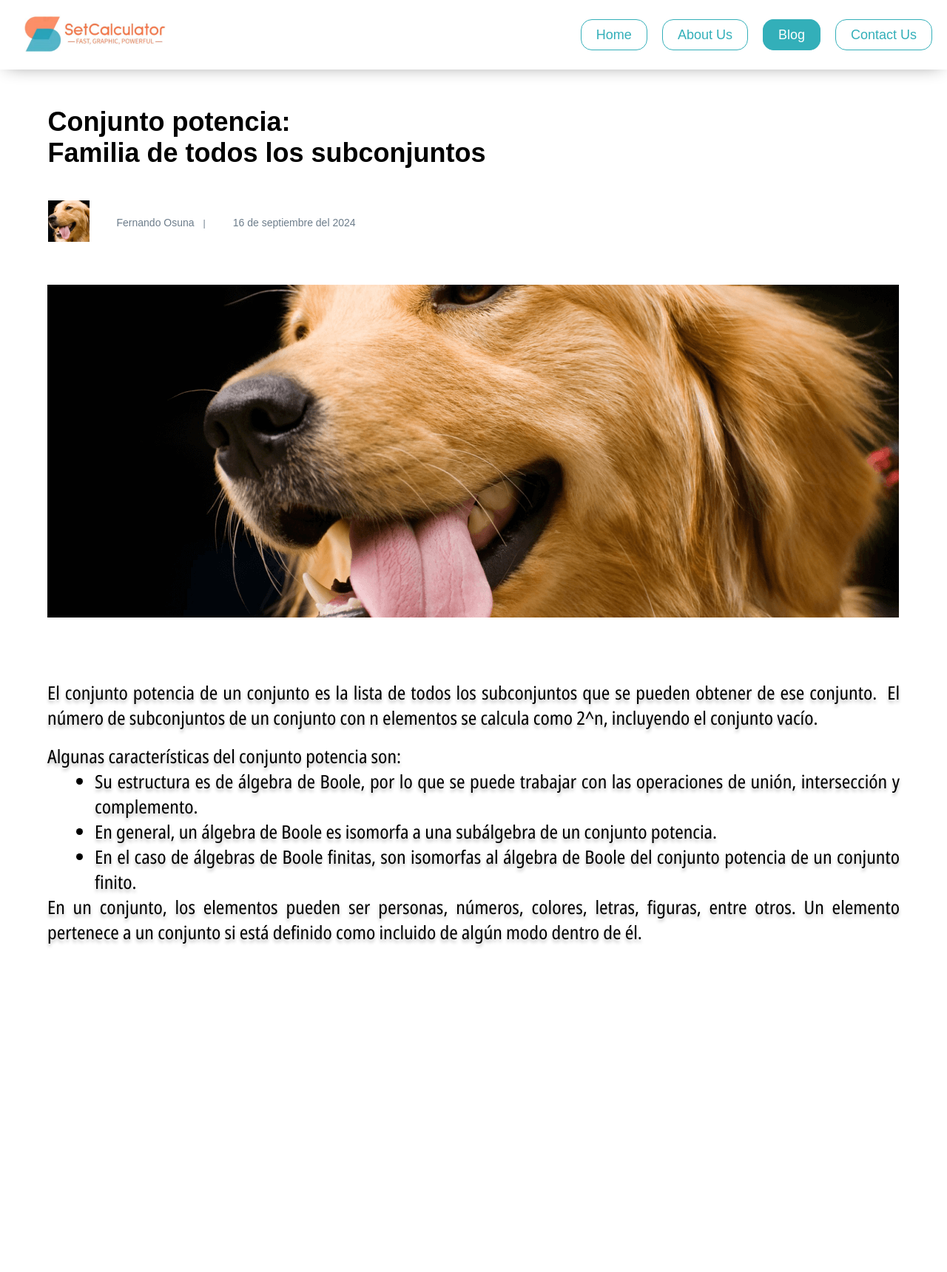
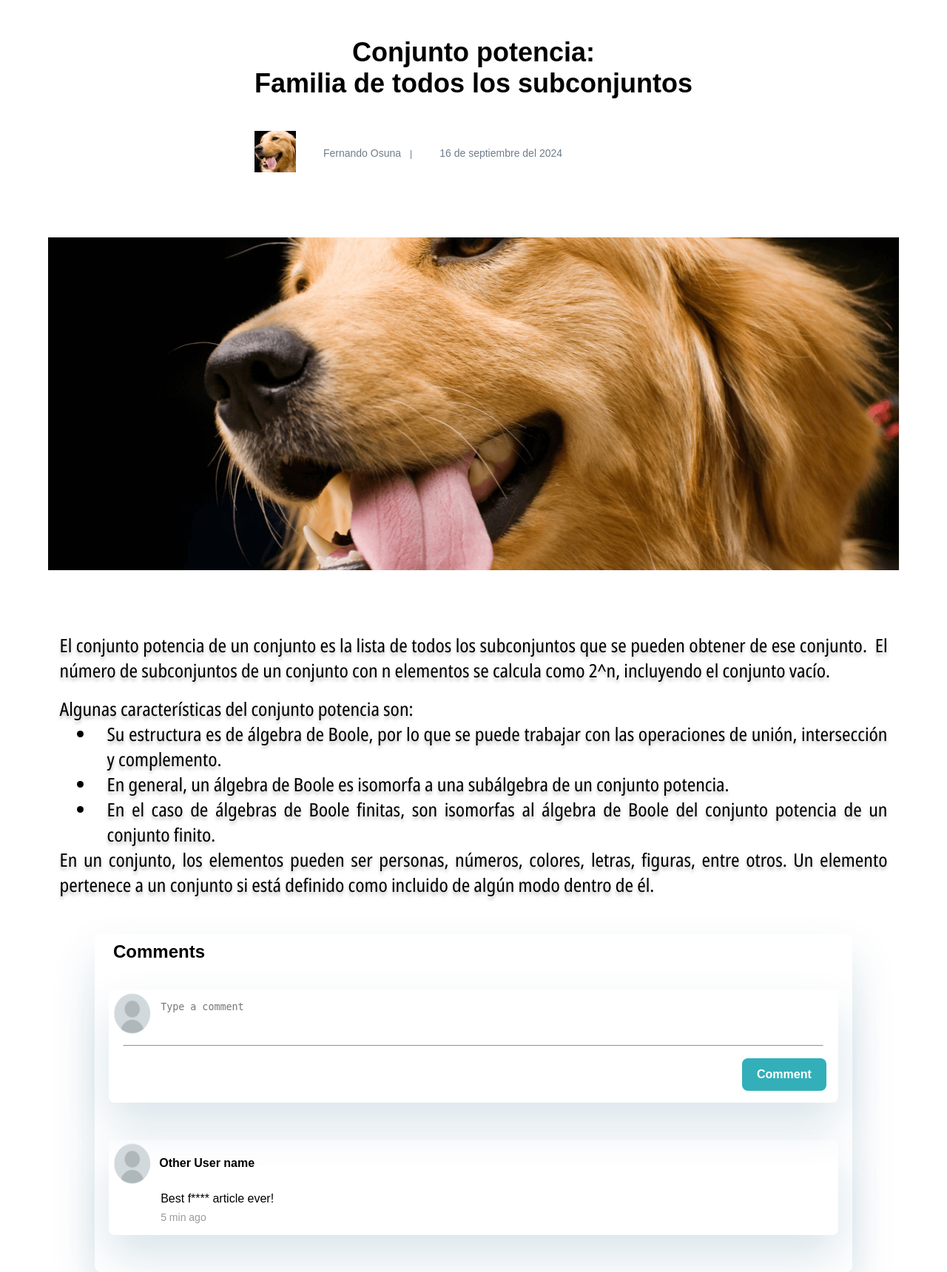
Before and after one commit to Fosuna-code/SetCalculator_LandingPage, a PHP site: page /BlogPost.html in a window 1280 px wide. Shown: the whole page at 74% size. Before the commit the page ends 1281 px from the top, so only its background shows below. Run offline with PHP 8.4, Linux system fonts and the light colour scheme.

Commit message:
bux fixed - repsonsive blogpost

```diff
--- a/Blog.html
+++ b/Blog.html
@@ -30,12 +30,14 @@
                 </div>
                 <section class="cards_section">
                         <article class="card_container">
+                            <a href="./BlogPost.html">
                                 <picture class="card_image_container">
                                     <img src="/Style/img/cardPlaceholder.png" alt="Card placeholder"
                                     width="380"
                                     height="360"
                                     loading="lazy" decoding="async">
                                 </picture>
+                            </a>
                             <div class="card_info_container">
                                 <header class="card_header">
                                     <h2>Conjunto potencia: Familia de todos los subconjuntos</h2>
--- a/BlogPost.html
+++ b/BlogPost.html
@@ -39,7 +39,6 @@
                 </nav>
             </header>
             <main>
-                <section>
                     <picture id="BlogPostImage">
                         <img src="./Style/img/blogImage.png" alt="Blog post image">
                     </picture>
@@ -59,9 +58,46 @@
                     <p class="postP">
                         En un conjunto, los elementos pueden ser personas, números, colores, letras, figuras, entre otros. Un elemento pertenece a un conjunto si está definido como incluido de algún modo dentro de él.
                     </p>
-                </section>
             </main>
        </article>
+       <section class="commets">
+           <h2>Comments</h2>
+           <div class="commets_card comments_card_user">
+                <div class="card_img_input">
+                    <picture>
+                        <img src="./Style/img/userimg.png" alt="User profile image"
+                        width="60"
+                        height="65">
+                    </picture>
+                    <textarea name="Comment input" id="card_input" placeholder="Type a comment"></textarea>
+                </div>
+                <hr>
+                <div class="card_format_cta">
+                    <div class="comment_button">
+                        <button >Comment</button>
+                    </div>
+                </div>
+           </div>
+           <template id="comment_template">
+                <div class="commets_card comment_other">
+                        <div class="card_img_input">
+                            <figure>
+                                <img src="./Style/img/userimg.png" alt="User profile image"
+                                width="60"
+                                height="65">
+                                <figcaption>Other User name</figcaption>
+                            </figure>
+                            <div class="commet_content">
+                                <p>Best f**** article ever!</p>
+                                <legend>5 min ago</legend>
+                            </div>
+                        </div>
+                </div>
+            </template>
+        </section>
     </main>
+    <footer>
+
+    </footer>
 </body>
 </html>
--- a/Style/desktop-blog.css
+++ b/Style/desktop-blog.css
@@ -1,4 +1,8 @@
-
+*{
+    padding: 0;
+    margin: 0;
+    box-sizing: border-box;
+}
 .blog_body{
     background-image:
         radial-gradient(circle,  rgba(247, 147, 76, 0.2) 300px, transparent 101px),
@@ -110,3 +114,42 @@
 #acard{
     display: block;
 }
+
+@media screen and (max-width: 1280px) {
+    .main_header{
+        display: none;
+    }
+    .cards_section{
+        margin-inline: 20px;
+        display: grid;
+        grid-template-columns: repeat(auto-fit,minmax(250px,1fr));
+        gap: 20px;
+    }
+    .card_image_container img{
+        width: 270px;
+        height: 250px;
+        object-fit: cover;
+    }
+    .card_info_container {
+        width: 250px;
+        height: 280px;
+    }
+    .card_info_container hr{
+        width: 190px;
+    }
+    .card_footer span{
+        display: none;
+    }
+    .blog_title{
+        padding: 0;
+    }
+    .card_container{
+        cursor: pointer;
+        display: grid;
+        place-items: center;
+    }
+    .card_image_container{
+        width: 0;
+        height: 0;
+    }
+}
--- a/Style/desktop-blogPost.css
+++ b/Style/desktop-blogPost.css
@@ -3,7 +3,6 @@
     margin: 0;
     box-sizing: border-box;
 }
-@media only screen and (min-width: 1280px){
     .blogPost_main{
         display: flex;
         justify-content: center;
@@ -12,6 +11,13 @@
     }
     #Blogpost{
         margin-top: 50px;
+        margin-inline: 12px;
+        flex-direction: column;
+        display: flex;
+        align-self: center;
+        width: 100%;
+        justify-content: center;
+        max-width: 1151px;
     }
     #BlogPostHeader{
         margin-bottom: 55px;
@@ -30,7 +36,7 @@
         margin-left: 12px;
     }
     #Blogpost main {
-        width: 1151.012px;
+        max-width: 1151.012px;
         /* height: 450px; */
         margin-top: 30px;
         align-items: center;
@@ -61,6 +67,7 @@
         font-weight: 400;
         line-height: normal;
         align-self: flex-start;
+        padding-inline: 1rem;
     }
     .postP_ul li{
         align-items: auto;
@@ -172,4 +179,25 @@
         font-size: 14px;
         color: rgba(0, 0, 0, 0.40);
     }
-}
+
+
+    @media screen and (max-width: 1280px) {
+        #BlogPost{
+            width: 100%;
+        }
+        #BlogPostHeader{
+            align-self: center;
+        }
+        #BlogPostHeader h2{
+            text-align: center;
+        }
+        #BlogPostImage img{
+            max-width: 100%;
+        }
+        #BlogPostimg {
+            max-width: 100%;
+        }
+        .main_header{
+            display: none;
+        }
+    }
--- a/nav-handler.js
+++ b/nav-handler.js
@@ -20,3 +20,27 @@
     menuToggle.addEventListener('click', () => {
         navUl.classList.toggle('show');
     });
+
+
+
+// Comment simulation
+const comment_template = document.getElementById('comment_template');
+const comment_section = document.querySelector('.commets');
+console.log(comment_template)
+const comment = comment_template.content.cloneNode(true);
+comment_section.appendChild(comment);
+
+
+//button functionality
+const comment_button = document.querySelector('.comment_button button');
+
+comment_button.addEventListener('click', ()=>{
+  const newcomment  = comment_template.content.cloneNode(true);
+  const time  = newcomment.querySelector('legend');
+  time.textContent = "1 second ago";
+  const text = newcomment.querySelector('p');
+  text.textContent = document.getElementById('card_input').value;
+  const user  = newcomment.querySelector('figcaption');
+  user.textContent = 'Your user name';
+  comment_section.appendChild(newcomment);
+})
```
Lines whose indentation alone changed are shown as unchanged.
